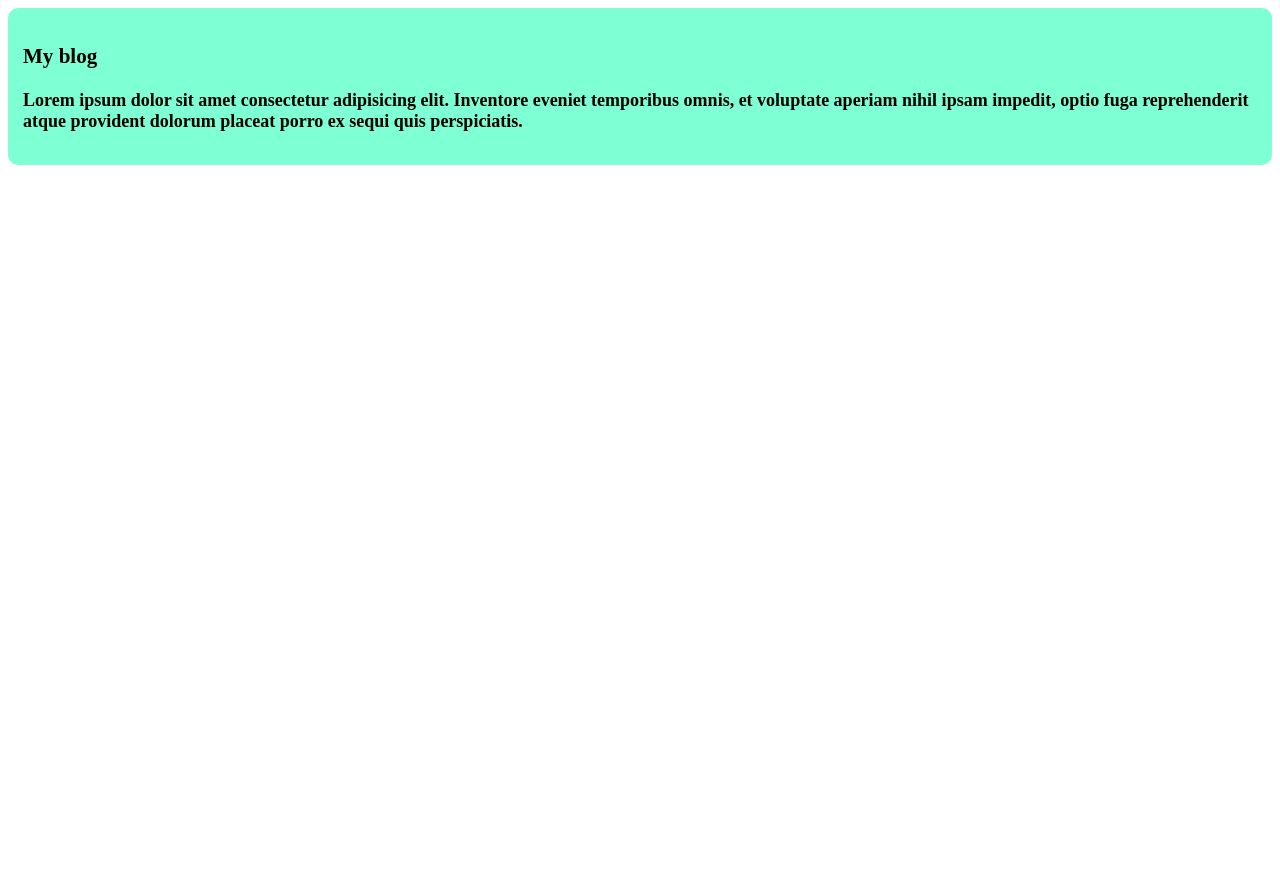
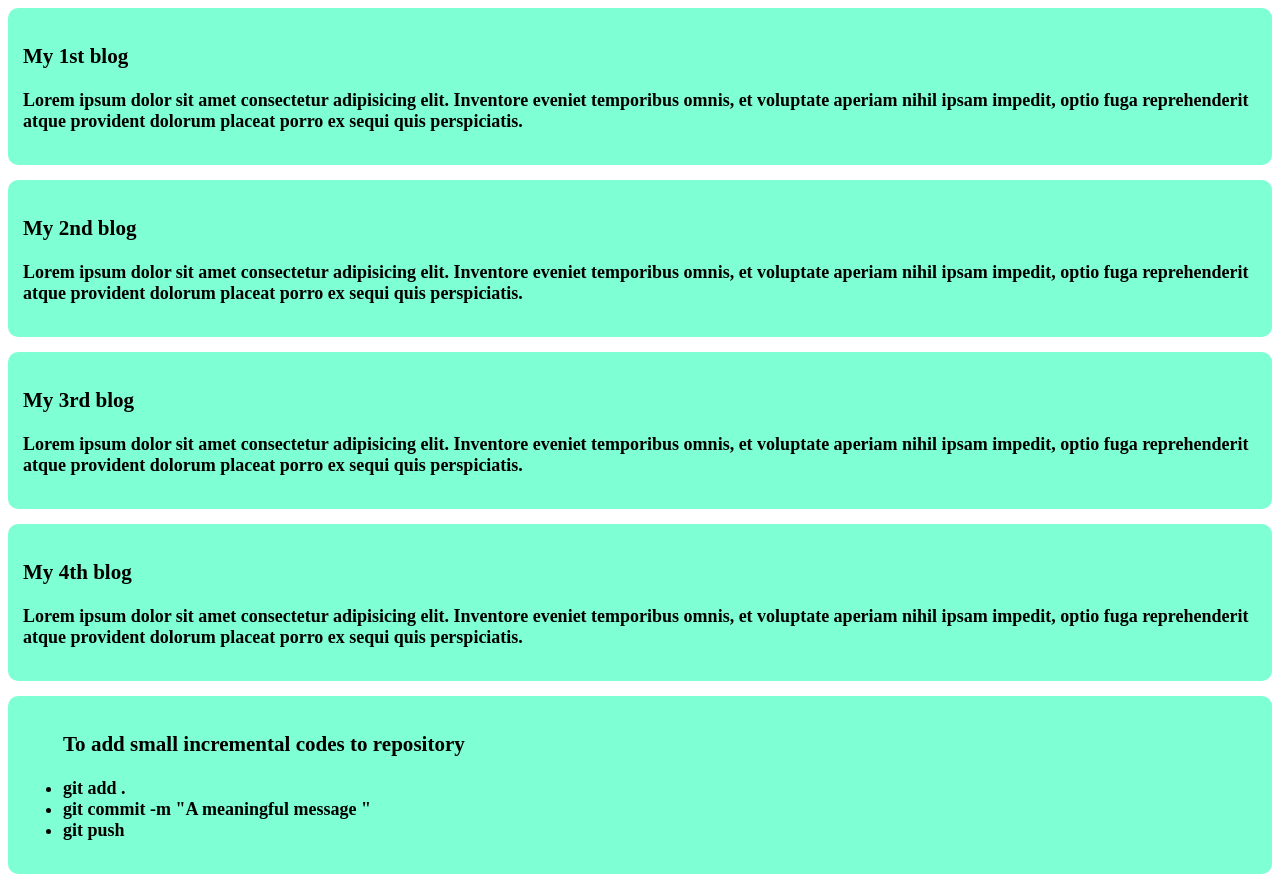
Before and after one commit to Imteazhossen/my-simple-website, a plain HTML site: page index.html in a window 1280 px wide. Before the commit the page ends 800 px from the top, so only its background shows below. Drawn offline with Linux system fonts and the light colour scheme.

Commit message:
Added methods

```diff
--- a/index.html
+++ b/index.html
@@ -8,8 +8,32 @@
 </head>
 <body>
     <div>
-        <h3>My blog</h3>
+        <h3>My 1st blog</h3>
         <p>Lorem ipsum dolor sit amet consectetur adipisicing elit. Inventore eveniet temporibus omnis, et voluptate aperiam nihil ipsam impedit, optio fuga reprehenderit atque provident dolorum placeat porro ex sequi quis perspiciatis.</p>
     </div>
+
+    <div>
+        <h3>My 2nd blog</h3>
+        <p>Lorem ipsum dolor sit amet consectetur adipisicing elit. Inventore eveniet temporibus omnis, et voluptate aperiam nihil ipsam impedit, optio fuga reprehenderit atque provident dolorum placeat porro ex sequi quis perspiciatis.</p>
+    </div>
+
+    <div>
+        <h3>My 3rd blog</h3>
+        <p>Lorem ipsum dolor sit amet consectetur adipisicing elit. Inventore eveniet temporibus omnis, et voluptate aperiam nihil ipsam impedit, optio fuga reprehenderit atque provident dolorum placeat porro ex sequi quis perspiciatis.</p>
+    </div>
+
+    <div>
+        <h3>My 4th blog</h3>
+        <p>Lorem ipsum dolor sit amet consectetur adipisicing elit. Inventore eveniet temporibus omnis, et voluptate aperiam nihil ipsam impedit, optio fuga reprehenderit atque provident dolorum placeat porro ex sequi quis perspiciatis.</p>
+    </div>
+    <div>
+        <ul>
+            <h3>To add small incremental codes to repository </h3>
+            <li>git add .</li>
+            <li>git commit -m "A  meaningful message " </li>
+            <li>git push</li>
+        </ul>
+    </div>
+
 </body>
 </html>
--- a/styles/style.css
+++ b/styles/style.css
@@ -5,4 +5,5 @@ div {
     font-weight: bolder;
     padding: 15px;
     font-size: large;
+    margin-bottom: 15px;
 }
```
